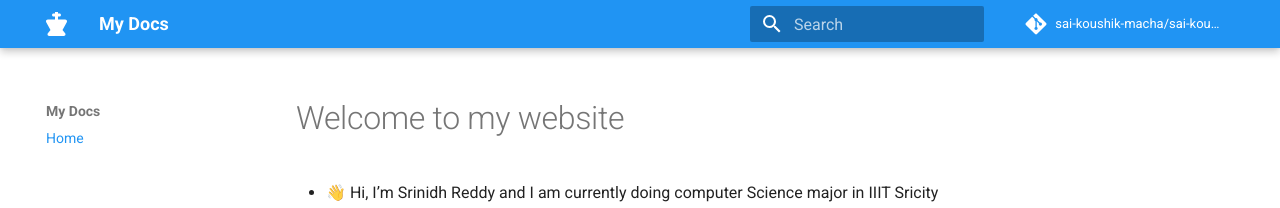
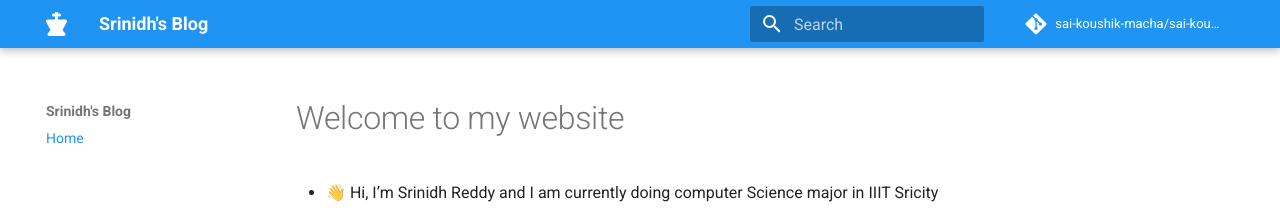
Before and after one commit to srinidh-007/srinidh-007.github.io, an MkDocs documentation site: the page built from docs/index.md, in a window 1280 px wide. Shown: the top 208 px of the page. Built offline with MkDocs 1.6.1 and Material for MkDocs 9.7.7, drawn with Linux system fonts in a browser that asks for light colours; comment, search, counter and statistics services are not loaded.

Commit message:
added website

```diff
--- a/mkdocs.yml
+++ b/mkdocs.yml
@@ -1,4 +1,8 @@
-site_name: My Docs
+site_name: Srinidh's Blog
+site_description: My Website
+site_author: Srinidh Reddy
+
+site_url: https://srinidh-007.github.io/
 # Theme settings
 theme:
   name: "material"
```
